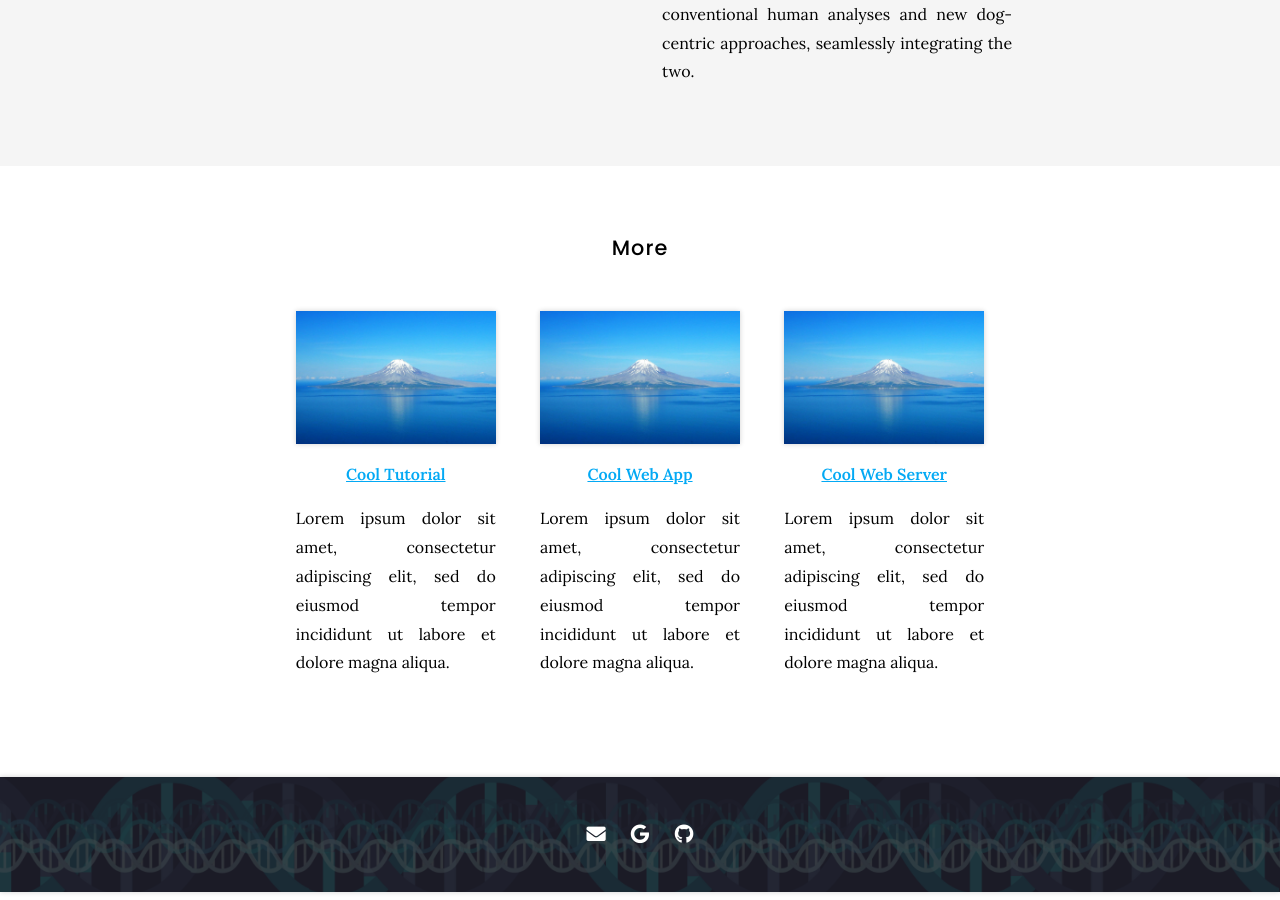
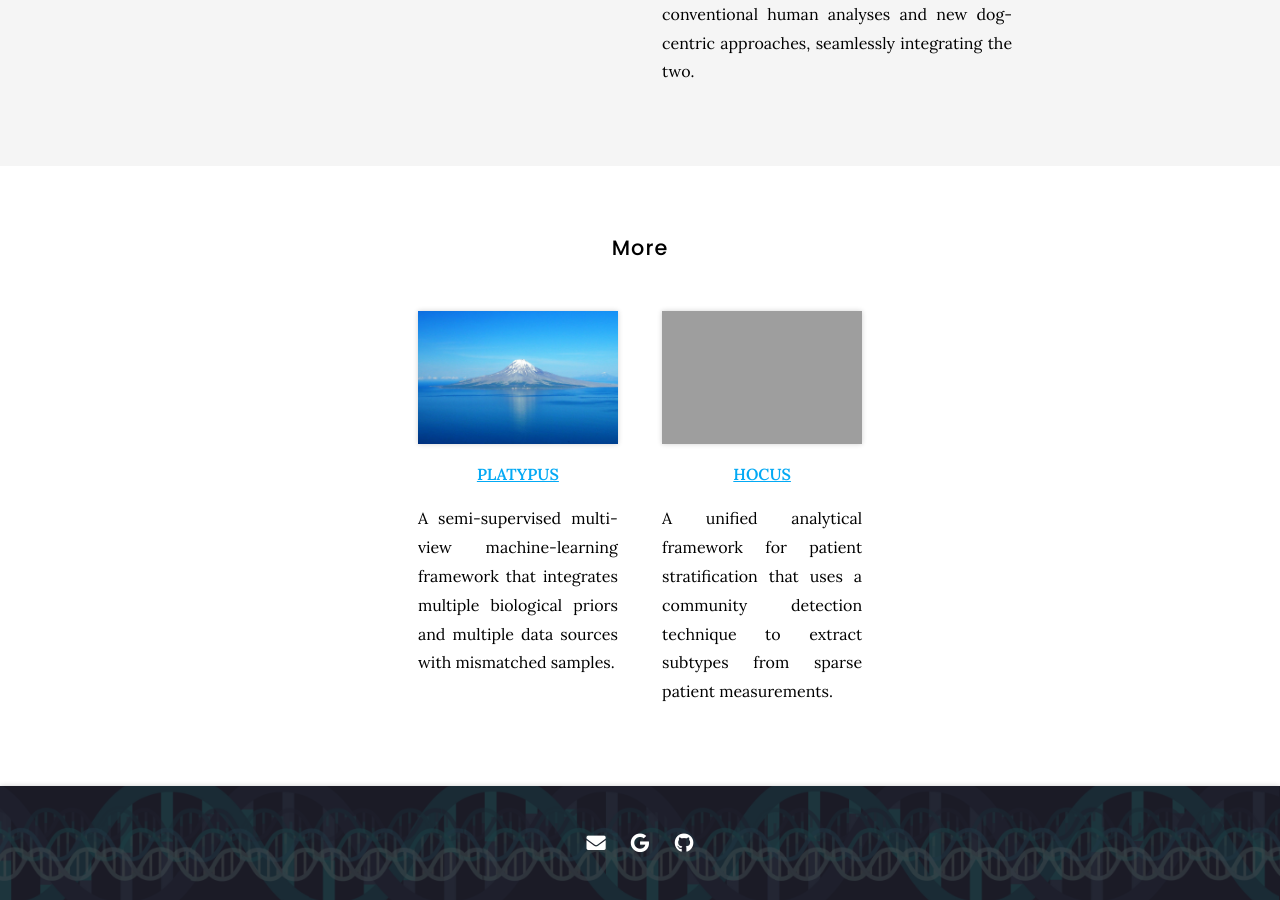
Before and after one commit to graim/GraimLabWebsite, a Jekyll site: the page built from tools/index.md, in a window 1280 px wide and 900 px high, scrolled down 962 px. Built offline with Jekyll 4.4.1, drawn with Linux system fonts in a browser that asks for light colours; nearby versions of some CDN libraries; grey boxes are pictures that could not be loaded.

Commit message:
Update tools.yaml

```diff
--- a/_data/tools.yaml
+++ b/_data/tools.yaml
@@ -11,23 +11,14 @@
   link: http://freya.flatironinstitute.org/
   description: The FREYA analytic framework streamlines cross-species tumor analyses and provides a comprehensive suite of tools that encompass conventional human analyses and new dog-centric approaches, seamlessly integrating the two.
 
-- name: Cool Tutorial
+- name: PLATYPUS
   group: more
   image: images/photo.jpg
-  link: https://github.com/
-  description: Lorem ipsum dolor sit amet, consectetur adipiscing elit, sed do eiusmod tempor incididunt ut labore et dolore magna aliqua.
-  repo: greenelab/lab-website-template
+  link: https://github.com/graim/PLATYPUS
+  description: A semi-supervised multi-view machine-learning framework that integrates multiple biological priors and multiple data sources with mismatched samples.
 
-- name: Cool Web App
+- name: HOCUS
   group: more
-  image: images/photo.jpg
-  link: https://github.com/
-  description: Lorem ipsum dolor sit amet, consectetur adipiscing elit, sed do eiusmod tempor incididunt ut labore et dolore magna aliqua.
-  repo: greenelab/lab-website-template
-
-- name: Cool Web Server
-  group: more
-  image: images/photo.jpg
-  link: https://github.com/
-  description: Lorem ipsum dolor sit amet, consectetur adipiscing elit, sed do eiusmod tempor incididunt ut labore et dolore magna aliqua.
-  repo: greenelab/lab-website-template
+  image: https://media.springernature.com/lw685/springer-static/image/art%3A10.1186%2Fs12920-017-0256-3/MediaObjects/12920_2017_256_Fig1_HTML.gif?as=webp
+  link: https://github.com/graim/HOCUS
+  description: A unified analytical framework for patient stratification that uses a community detection technique to extract subtypes from sparse patient measurements.
```
